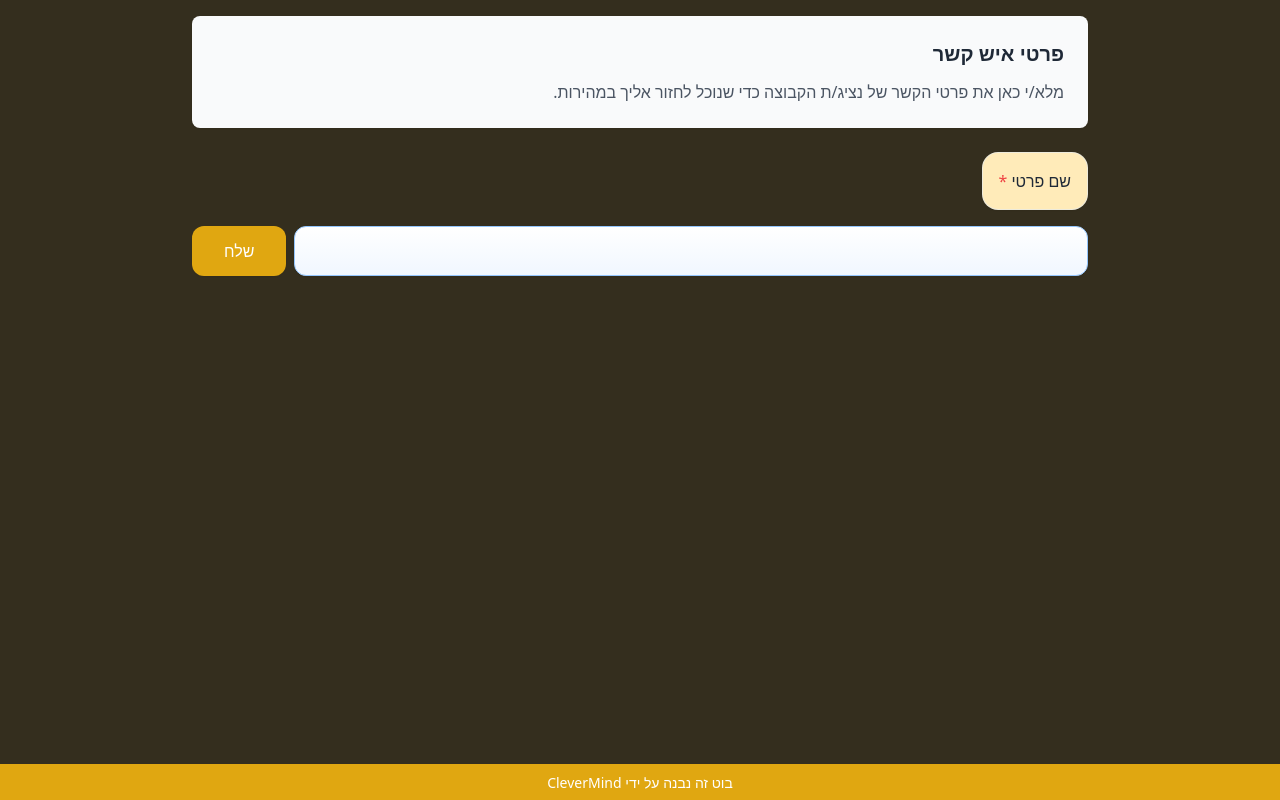
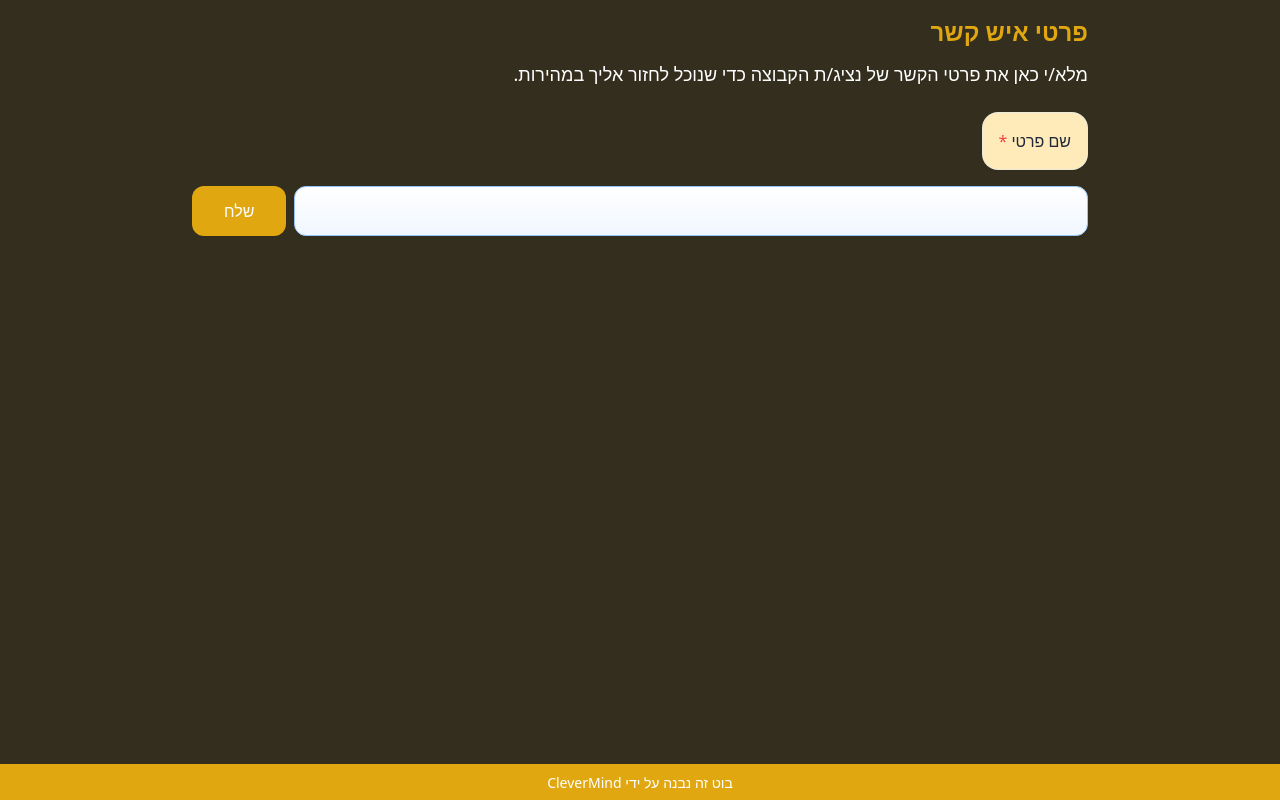
Before and after one commit to itaischkolnik/tourba, a Next.js app: page / in a window 1280 px wide. Both pictures are taken after a click on the button "בואו נצא לדרך!". Built offline with nearby package versions, Linux system fonts and the light colour scheme.

Commit message:
Restore original section styling with gold title and white description

```diff
--- a/src/app/components/ChatMessage.tsx
+++ b/src/app/components/ChatMessage.tsx
@@ -158,11 +158,11 @@ const ChatMessage = forwardRef<HTMLInputElement, ChatMessageProps>(({
     console.log('Split description:', description);
 
     return (
-      <div className={`bg-gray-50 p-6 rounded-lg shadow-sm mb-6 ${shouldAnimate ? 'animate-slide-in' : ''}`}>
-        <h2 className="text-xl font-semibold mb-3 text-gray-800">
+      <div className={`mb-6 ${shouldAnimate ? 'animate-slide-in' : ''}`}>
+        <h2 className="text-2xl font-bold mb-3 text-[#e0a711]">
           {title}
         </h2>
-        <p className="text-gray-600">
+        <p className="text-white text-lg">
           {description}
         </p>
       </div>
```
